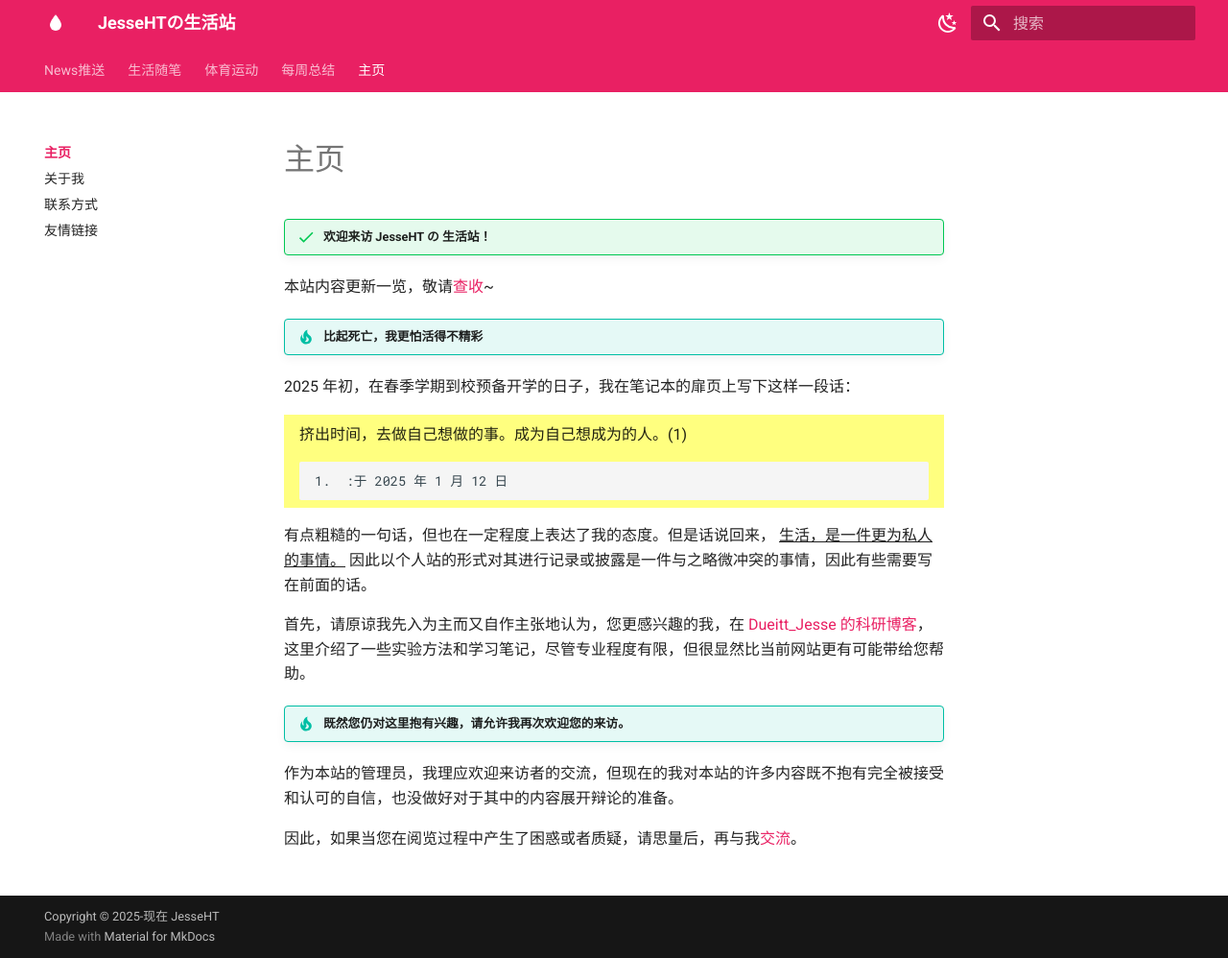
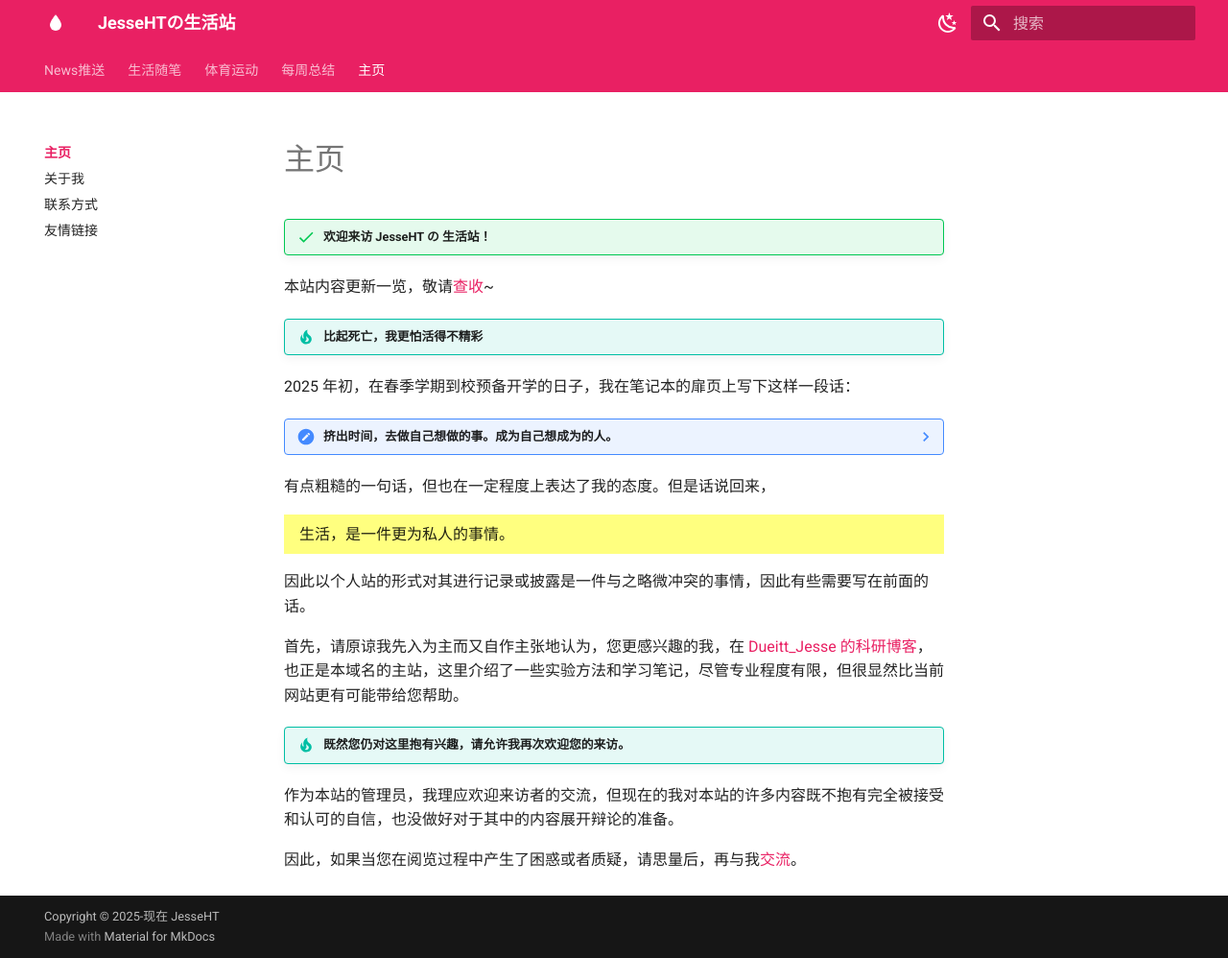
Before and after one commit to JesseHaoTian/HTLife, an MkDocs documentation site: the page built from docs/index.md, in a window 1280 px wide and 998 px high. Shown: the whole window at 96% size. Built offline with MkDocs 1.6.1 and Material for MkDocs 9.7.7, drawn with Linux system fonts in a browser that asks for light colours.

Commit message:
2025-03-29_23:54:11 update

```diff
--- a/docs/index.md
+++ b/docs/index.md
@@ -2,27 +2,30 @@
 
 !!! success "欢迎来访 JesseHT の 生活站 ！"
 
-   本站内容更新一览，敬请[查收](https://life.jesseht.fun/1Upadte/index)~
+   本站内容更新一览，敬请[查收](https://life.jesseht.fun/1Upadte/)~
 
 !!! tip "比起死亡，我更怕活得不精彩"
 
 2025 年初，在春季学期到校预备开学的日子，我在笔记本的扉页上写下这样一段话：
 
+??? note "挤出时间，去做自己想做的事。成为自己想成为的人。"
+
+    于 2025 年 1 月 12 日
+
+有点粗糙的一句话，但也在一定程度上表达了我的态度。但是话说回来，
+
 {==
 
-挤出时间，去做自己想做的事。成为自己想成为的人。(1)
-{ .annotate }
-
-    1.  :于 2025 年 1 月 12 日
+生活，是一件更为私人的事情。
 
 ==}
 
-有点粗糙的一句话，但也在一定程度上表达了我的态度。但是话说回来， ^^生活，是一件更为私人的事情。^^ 因此以个人站的形式对其进行记录或披露是一件与之略微冲突的事情，因此有些需要写在前面的话。
+因此以个人站的形式对其进行记录或披露是一件与之略微冲突的事情，因此有些需要写在前面的话。
 
-首先，请原谅我先入为主而又自作主张地认为，您更感兴趣的我，在 [Dueitt_Jesse 的科研博客](https://jesseht.fun)，这里介绍了一些实验方法和学习笔记，尽管专业程度有限，但很显然比当前网站更有可能带给您帮助。
+首先，请原谅我先入为主而又自作主张地认为，您更感兴趣的我，在 [Dueitt_Jesse 的科研博客](https://jesseht.fun)，也正是本域名的主站，这里介绍了一些实验方法和学习笔记，尽管专业程度有限，但很显然比当前网站更有可能带给您帮助。
 
 !!! tip "既然您仍对这里抱有兴趣，请允许我再次欢迎您的来访。"
 
 作为本站的管理员，我理应欢迎来访者的交流，但现在的我对本站的许多内容既不抱有完全被接受和认可的自信，也没做好对于其中的内容展开辩论的准备。
 
-因此，如果当您在阅览过程中产生了困惑或者质疑，请思量后，再与我[交流](https://live.jesseht.fun/3How_to_Connect/)。
+因此，如果当您在阅览过程中产生了困惑或者质疑，请思量后，再与我[交流](https://life.jesseht.fun/3How_to_Connect/)。
```
Also changed, not shown: docs/1Update/index.md (+1 -1 lines), docs/2About_Me.md (+26 -0 lines), docs/3How_to_Connect.md (+1 -1 lines), docs/4My_Friends.md (+8 -0 lines).
